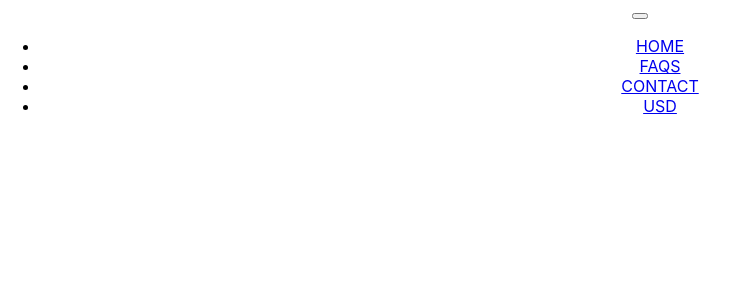
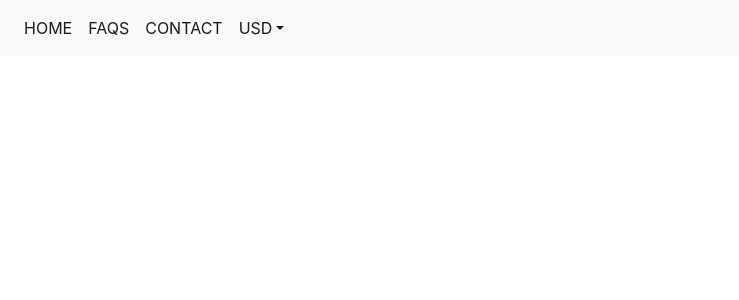
Before and after one commit to Chiaro-K/react_booking_system, a React (Create React App) app: page /home in a window 1280 px wide. Shown: the top 300 px of the page, without its empty margins (0-739 px from the left). Built offline with nearby package versions, Linux system fonts and the light colour scheme.

Commit message:
fix nav appearance

```diff
--- a/public/index.html
+++ b/public/index.html
@@ -1,14 +1,12 @@
 <!DOCTYPE html>
 <html lang="en">
+
 <head>
   <meta charset="utf-8" />
   <link rel="icon" href="%PUBLIC_URL%/favicon.ico" />
   <meta name="viewport" content="width=device-width, initial-scale=1" />
   <meta name="theme-color" content="#000000" />
-    <meta
-      name="description"
-      content="Web site created using create-react-app"
-    />
+  <meta name="description" content="Web site created using create-react-app" />
   <link rel="apple-touch-icon" href="%PUBLIC_URL%/logo192.png" />
   <!--
       manifest.json provides metadata used when your web app is installed on a
@@ -24,8 +22,22 @@
       work correctly both with client-side routing and a non-root public URL.
       Learn how to configure a non-root public URL by running `npm run build`.
     -->
-    <title>React App</title>
+  <link rel="stylesheet" href="https://stackpath.bootstrapcdn.com/bootstrap/4.5.0/css/bootstrap.min.css"
+    integrity="sha384-9aIt2nRpC12Uk9gS9baDl411NQApFmC26EwAOH8WgZl5MYYxFfc+NcPb1dKGj7Sk" crossorigin="anonymous">
+
+  <!-- JS, Popper.js, and jQuery -->
+  <script src="https://code.jquery.com/jquery-3.5.1.slim.min.js"
+    integrity="sha384-DfXdz2htPH0lsSSs5nCTpuj/zy4C+OGpamoFVy38MVBnE+IbbVYUew+OrCXaRkfj"
+    crossorigin="anonymous"></script>
+  <script src="https://cdn.jsdelivr.net/npm/popper.js@1.16.0/dist/umd/popper.min.js"
+    integrity="sha384-Q6E9RHvbIyZFJoft+2mJbHaEWldlvI9IOYy5n3zV9zzTtmI3UksdQRVvoxMfooAo"
+    crossorigin="anonymous"></script>
+  <script src="https://stackpath.bootstrapcdn.com/bootstrap/4.5.0/js/bootstrap.min.js"
+    integrity="sha384-OgVRvuATP1z7JjHLkuOU7Xw704+h835Lr+6QL9UvYjZE3Ipu6Tp75j7Bh/kR0JKI"
+    crossorigin="anonymous"></script>
+  <title>Booking System</title>
 </head>
+
 <body>
   <noscript>You need to enable JavaScript to run this app.</noscript>
   <div id="root"></div>
@@ -40,4 +52,5 @@
       To create a production bundle, use `npm run build` or `yarn build`.
     -->
 </body>
+
 </html>
--- a/src/components/nav/nav.js
+++ b/src/components/nav/nav.js
@@ -4,26 +4,24 @@ import './nav.scss';
 
 const Nav = () => {
     return (
-        <nav class="navbar navbar-expand-lg navbar-light bg-light fixed-top">
-            <div class="container">
-                <button class="navbar-toggler" type="button" data-toggle="collapse" data-target="#navbarResponsive" aria-controls="navbarResponsive" aria-expanded="false" aria-label="Toggle navigation">
-                    <span class="navbar-toggler-icon"></span>
-                </button>
-                <div class="collapse navbar-collapse" id="navbarResponsive">
-                    <ul class="navbar-nav ml-auto">
-                        <li class="nav-item active">
-                            <NavLink to="/home">HOME</NavLink>
-                        </li>
-                        <li class="nav-item">
-                            <NavLink to="/home">FAQS</NavLink>
-                        </li>
-                        <li class="nav-item">
-                            <NavLink to="/home">CONTACT</NavLink>
-                        </li>
-                        <li class="nav-item">
-                            <NavLink to="/home">USD</NavLink>
-                        </li>
-                    </ul>
+        <nav class="navbar navbar-expand-lg navbar-light bg-light">
+            <button class="navbar-toggler" type="button" data-toggle="collapse" data-target="#navbarNavAltMarkup" aria-controls="navbarNavAltMarkup" aria-expanded="false" aria-label="Toggle navigation">
+                <span class="navbar-toggler-icon"></span>
+            </button>
+            <div class="collapse navbar-collapse" id="navbarNavAltMarkup">
+                <div class="navbar-nav">
+                    <NavLink to="/home" className="nav-item nav-link active">HOME</NavLink>
+                    <NavLink to="#" className="nav-item nav-link">FAQS</NavLink>
+                    <NavLink to="#" className="nav-item nav-link">CONTACT</NavLink>
+                    <NavLink to="#" className="nav-item dropdown">
+                        <a class="nav-link dropdown-toggle" id="navbarDropdownMenuLink" data-toggle="dropdown"
+                            aria-haspopup="true" aria-expanded="false">USD</a>
+                        <div class="dropdown-menu dropdown-primary" aria-labelledby="navbarDropdownMenuLink">
+                            <a class="dropdown-item" href="#">Option 2</a>
+                            <a class="dropdown-item" href="#">Option 3</a>
+                            <a class="dropdown-item" href="#">Option 4</a>
+                        </div>
+                    </NavLink>
                 </div>
             </div>
         </nav>
```
Lines whose indentation alone changed are shown as unchanged.
